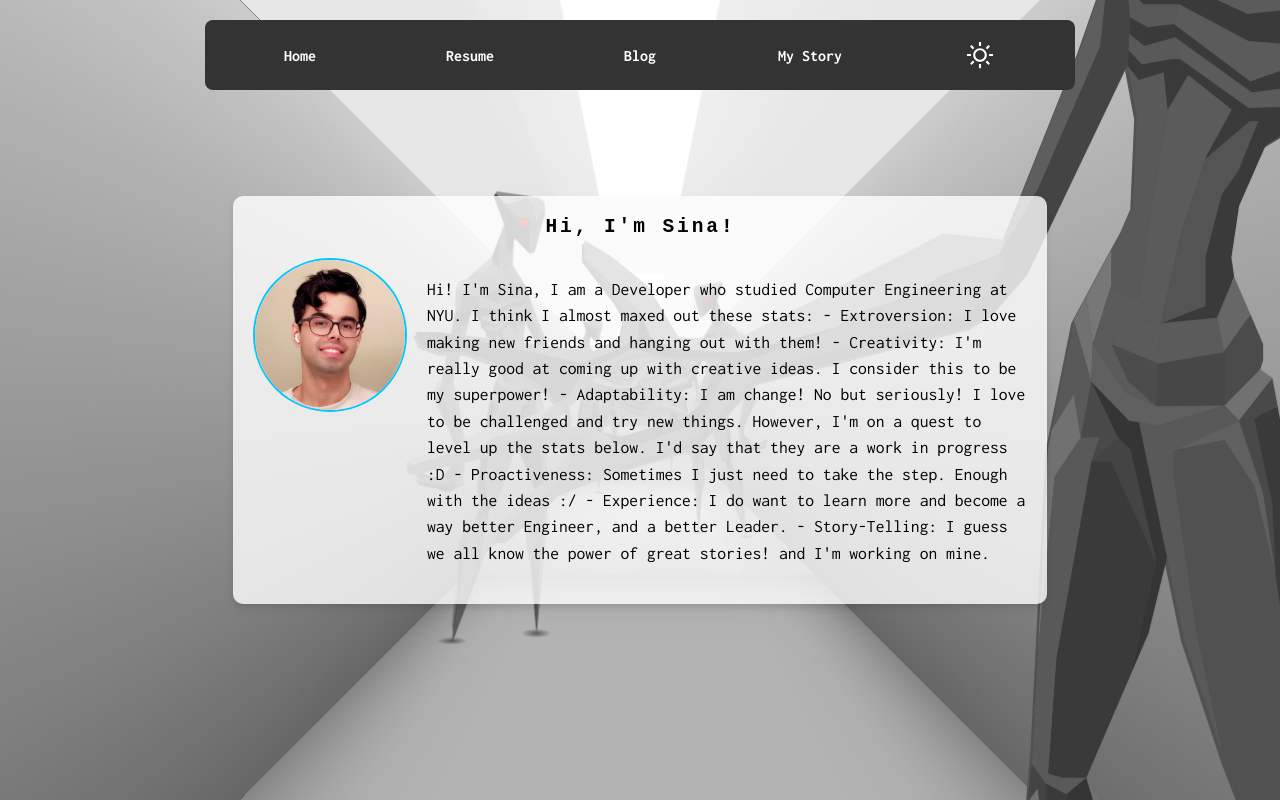
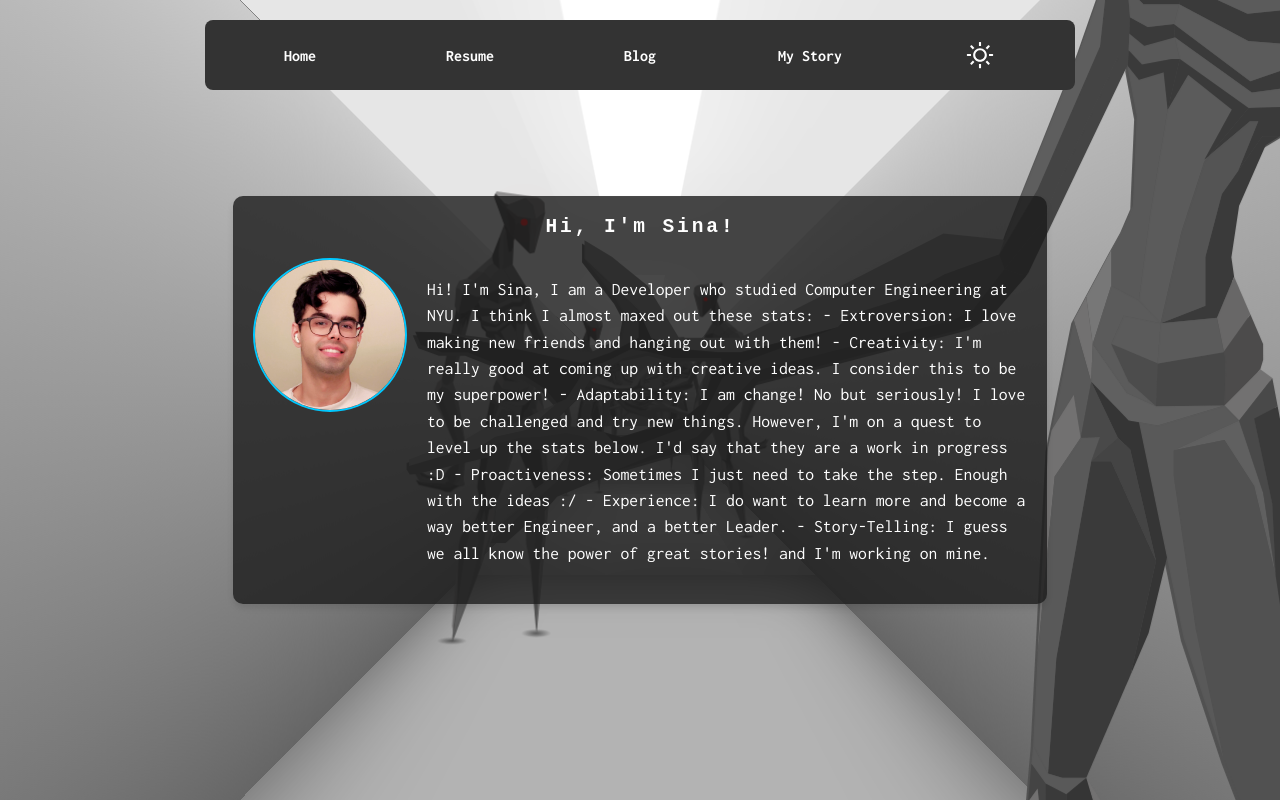
Before and after one commit to sina-izi/sina-izi.github.io, a React (Create React App) app: page / in a window 1280 px wide. Built offline with nearby package versions, Linux system fonts and the light colour scheme.

Commit message:
made the intro adaptable to the light/dark mode

```diff
--- a/src/App.css
+++ b/src/App.css
@@ -4,12 +4,18 @@
 :root {
   --hamburger-color-light: #000; /* Dark lines for light mode */
   --hamburger-color-dark: #fff; /* Light lines for dark mode */
+  --about-me-bg-color-light: 255, 255, 255; /* White for light mode */
+  --about-me-bg-color-dark: 28, 28, 28; /* Dark gray for dark mode */
+  --about-me-font-color-light: #000; /* Black font for light mode */
+  --about-me-font-color-dark: #fff; /* White font for dark mode */
 }
 
 /* Light Mode Styles */
 .light-mode {
   background-color: #f0f0f0;
   color: #000;
+  --about-me-bg-color: var(--about-me-bg-color-light);
+  --about-me-font-color: var(--about-me-font-color-light);
 }
 
 .light-mode .button,
@@ -21,6 +27,8 @@
 .dark-mode {
   background-color: #1c1c1c;
   color: #fff;
+  --about-me-bg-color: var(--about-me-bg-color-dark);
+  --about-me-font-color: var(--about-me-font-color-dark);
 }
 
 .dark-mode .button,
--- a/src/Home.css
+++ b/src/Home.css
@@ -14,11 +14,16 @@
 .about-me {
   position: relative;
   z-index: 2; /* Keep it above the animation */
-  background-color: rgba(255, 255, 255, 0.8); /* Slight white overlay */
+  background-color: rgba(var(--about-me-bg-color), 0.8); /* Slight overlay following mode */
   border-radius: 10px;
   padding: 20px;
   box-shadow: 0px 4px 6px rgba(0, 0, 0, 0.1);
   text-align: center;
+  color: var(--about-me-font-color); /* Adjust font color based on mode */
+}
+
+.about-me .about-text {
+  color: inherit; /* Ensure child elements inherit the font color */
 }
 
 /* Heading Typewriter Effect */
@@ -31,7 +36,7 @@
   animation: typing 2s steps(22, end) forwards, blink-caret 0.75s step-end infinite; /* Add 'forwards' here */
   width: 0; /* Start width at 0 for typing effect */
   font-family: monospace;
-  color: #000000;
+  color: inherit;
 }
 
 /* Typewriter Animations */
```
